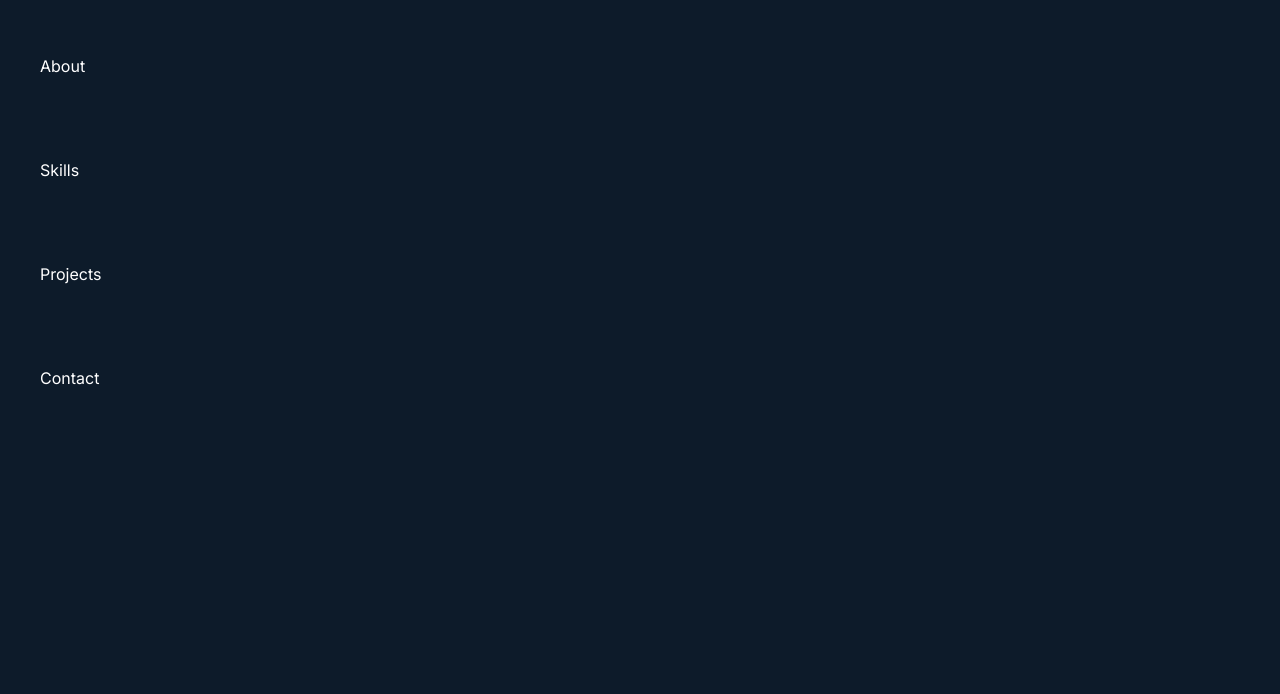
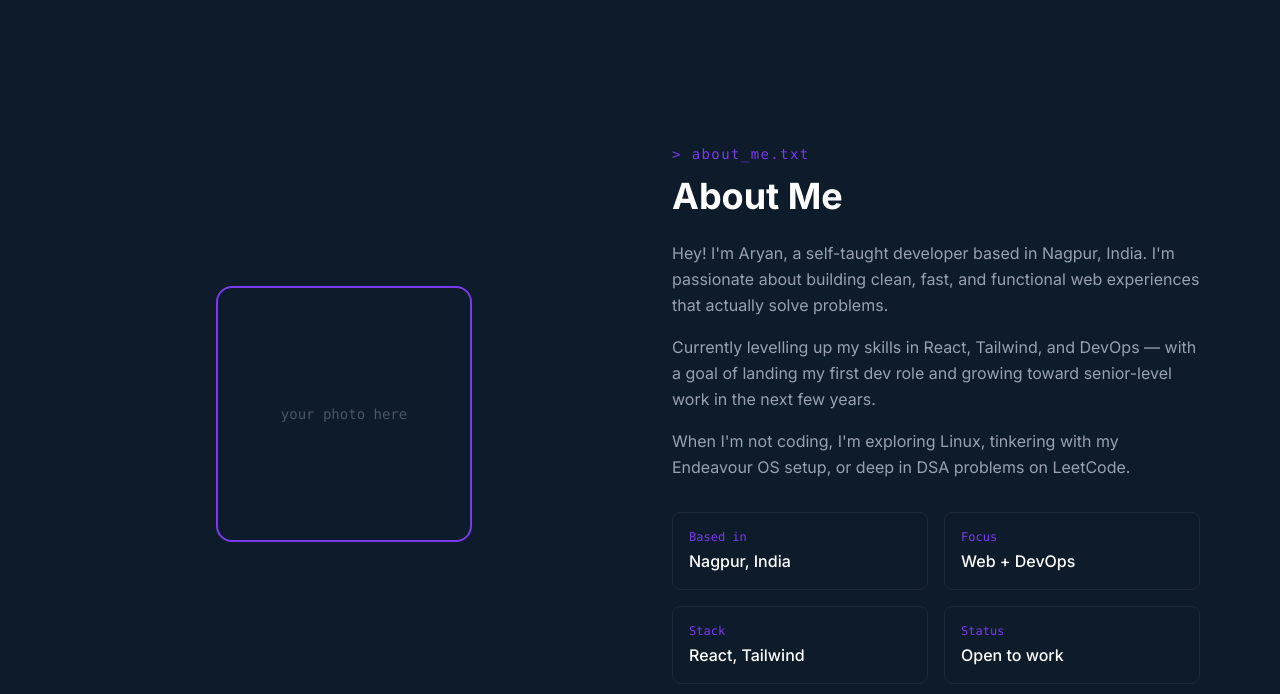
Before and after one commit to Aryan107rn/My_Portfolio, a React (Vite) app: page / in a window 1280 px wide. Shown: the part 786-1480 px from the top of the page. Before the commit the page ends 1216 px from the top, so only its background shows below. Built offline with nearby package versions, Linux system fonts and the light colour scheme.

Commit message:
Updated portfolio with new changes

```diff
--- a/src/sections/About.jsx
+++ b/src/sections/About.jsx
@@ -1,3 +1,67 @@
+import { motion } from "framer-motion"
+
 export default function About() {
-  return <section id="about" className="p-10 text-white">About</section>
+  return (
+    <section id="about" className="min-h-screen flex items-center px-8 md:px-20 py-20">
+      <div className="max-w-6xl w-full mx-auto grid md:grid-cols-2 gap-16 items-center">
+
+        {/* Left — image placeholder */}
+        <motion.div
+          initial={{ opacity: 0, x: -40 }}
+          whileInView={{ opacity: 1, x: 0 }}
+          transition={{ duration: 0.7 }}
+          viewport={{ once: true }}
+          className="flex justify-center"
+        >
+          <div className="w-64 h-64 rounded-2xl border-2 border-[#7c3aed] flex items-center justify-center text-gray-600 font-mono text-sm">
+            your photo here
+          </div>
+        </motion.div>
+
+        {/* Right — text content */}
+        <motion.div
+          initial={{ opacity: 0, x: 40 }}
+          whileInView={{ opacity: 1, x: 0 }}
+          transition={{ duration: 0.7 }}
+          viewport={{ once: true }}
+        >
+          <p className="text-[#7c3aed] font-mono text-sm mb-3 tracking-widest">&gt; about_me.txt</p>
+          <h2 className="text-4xl font-bold text-white mb-6">About Me</h2>
+
+          <p className="text-gray-400 leading-relaxed mb-4">
+            Hey! I&apos;m Aryan, a self-taught developer based in Nagpur, India.
+            I&apos;m passionate about building clean, fast, and functional web
+            experiences that actually solve problems.
+          </p>
+
+          <p className="text-gray-400 leading-relaxed mb-4">
+            Currently levelling up my skills in React, Tailwind, and DevOps —
+            with a goal of landing my first dev role and growing toward
+            senior-level work in the next few years.
+          </p>
+
+          <p className="text-gray-400 leading-relaxed mb-8">
+            When I&apos;m not coding, I&apos;m exploring Linux, tinkering with
+            my Endeavour OS setup, or deep in DSA problems on LeetCode.
+          </p>
+
+          {/* Quick facts */}
+          <div className="grid grid-cols-2 gap-4">
+            {[
+              { label: "Based in", value: "Nagpur, India" },
+              { label: "Focus", value: "Web + DevOps" },
+              { label: "Stack", value: "React, Tailwind" },
+              { label: "Status", value: "Open to work" },
+            ].map((item) => (
+              <div key={item.label} className="border border-gray-800 rounded-lg p-4">
+                <p className="text-[#7c3aed] font-mono text-xs mb-1">{item.label}</p>
+                <p className="text-white font-medium">{item.value}</p>
+              </div>
+            ))}
+          </div>
+        </motion.div>
+
+      </div>
+    </section>
+  )
 }
```
